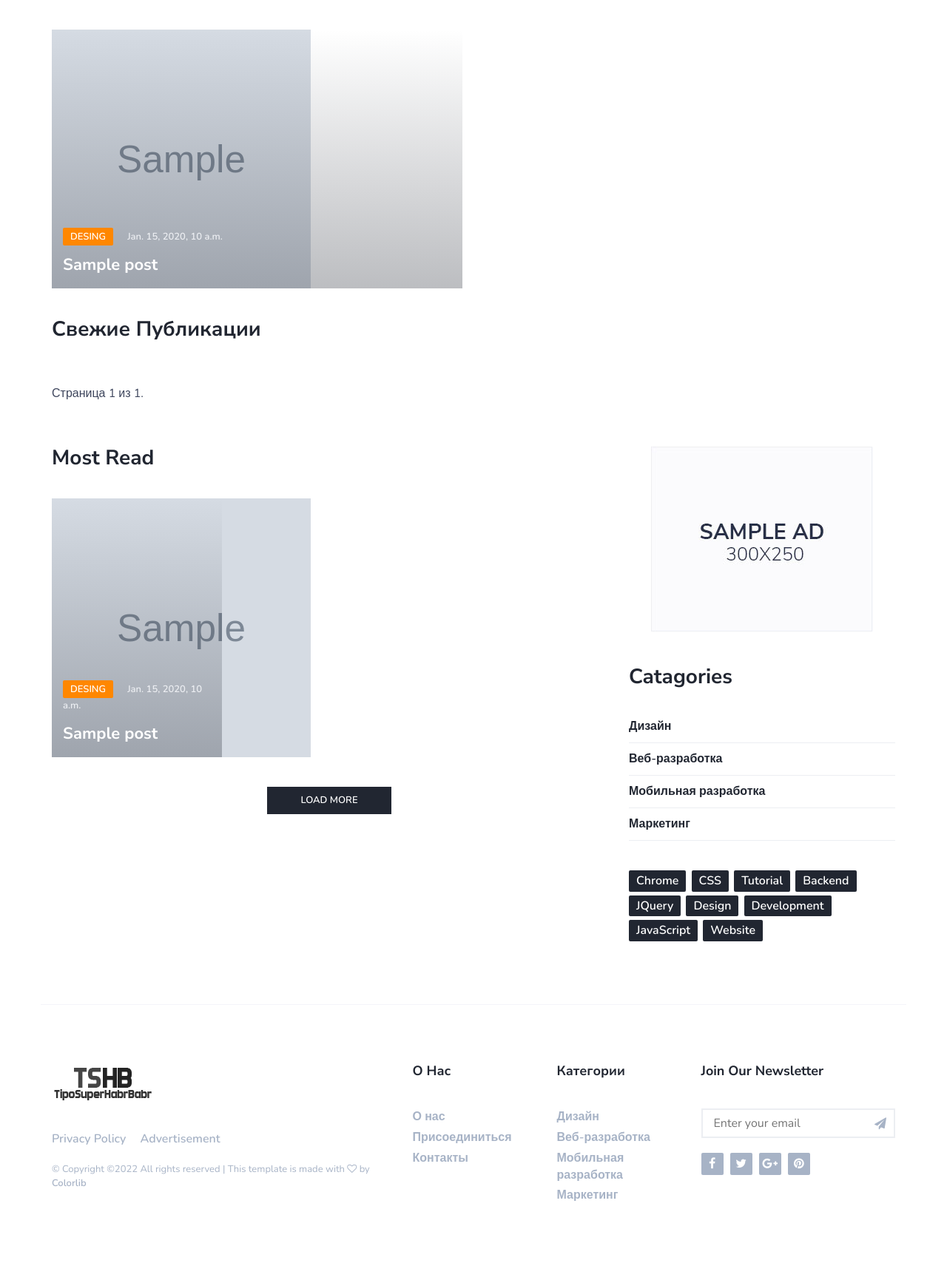
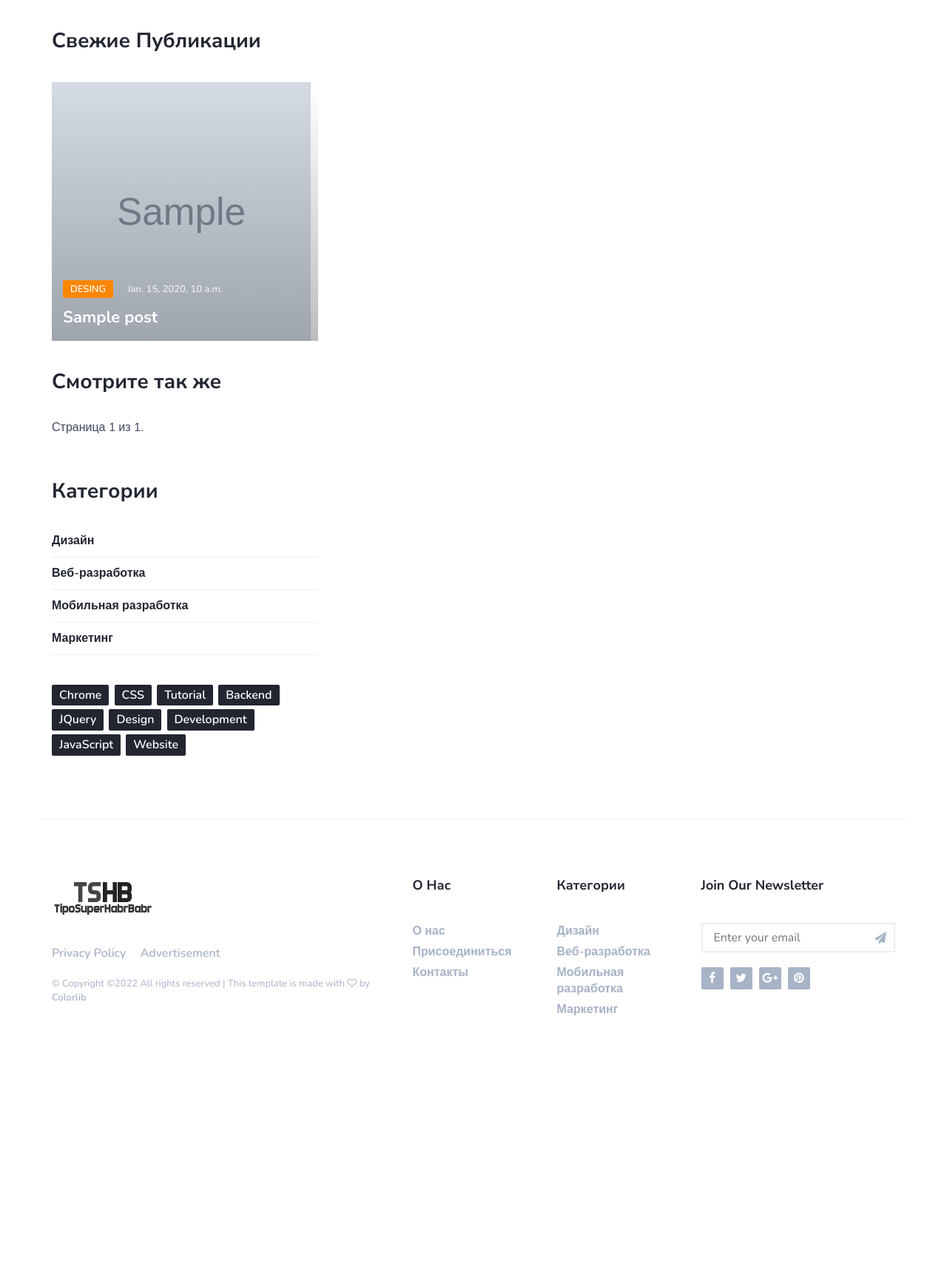
Before and after one commit to TipoSuperHabrBabr/TSHB, a Django app: page / in a window 1280 px wide. Shown: the part 70-1778 px from the top of the page at 74% size. After the commit the page ends 1443 px from the top, so only its background shows below. Run offline with Django 4.2, Linux system fonts and the light colour scheme; tables that the repository leaves empty hold one stand-in row (values such as "Sample post"); grey boxes marked "Sample" are stand-in pictures; some libraries are stand-ins or nearby versions.

Commit message:
task4_5 done

```diff
--- a/backend/authapp/views.py
+++ b/backend/authapp/views.py
@@ -125,6 +125,7 @@ def edit(request):
     }
     return render(request, 'authapp/edit.html', content)
 
+
 class UserDetailView(DetailView):
     model = BlogUser
     template_name = 'authapp/user_read.html'
--- a/backend/blogapp/templates/blogapp/blog-post.html
+++ b/backend/blogapp/templates/blogapp/blog-post.html
@@ -6,7 +6,7 @@
 
 <!-- Page Header -->
 <div class="page-header" id="post-header">
-    <div class="background-img" style="background-image: url('/media/{{ post.body_image }}');"></div>
+    <div class="background-img" style="background-image: url('/media/{{ post.body_image|default:'default_images/default-post.jpg' }}');"></div>
     <div class="container">
         <div class="row">
             <div class="col-md-10" style="margin-bottom: -40px">
--- a/backend/blogapp/templates/blogapp/blog.html
+++ b/backend/blogapp/templates/blogapp/blog.html
@@ -10,6 +10,11 @@
     <div class="container">
         <!-- row -->
             <div class="row">
+                <div class="col-md-12">
+                    <div class="section-title">
+                        <h2>{{ current_category }}</h2>
+                    </div>
+                </div>
                 <!-- post -->
                 {% for post in posts_list %}
                 <div class="col-md-12">
--- a/backend/blogapp/templates/blogapp/index.html
+++ b/backend/blogapp/templates/blogapp/index.html
@@ -10,10 +10,15 @@
         <div class="container">
             <!-- row -->
             <div class="row">
+                <div class="col-md-12">
+                    <div class="section-title">
+                        <h2>Свежие публикации</h2>
+                    </div>
+                </div>
                 <!-- Тут 2 поста самых свежих через цикл -->
                 <!-- post -->
                 {% for post in new_posts_list %}
-                    <div class="col-md-6">
+                    <div class="col-md-4">
                         <div class="post post-thumb">
                             <a class="post-img" href="{% url 'blogapp:read_post' post.id %}"> <img
                                     src="/media/{{ post.body_image|default:'default_images/default-post.jpg' }}" alt="null"></a>
@@ -37,11 +42,11 @@
             <!-- row -->
             <div class="row">
                 <div class="col-md-12">
-                    <div class="section-title">
-                        <h2>Свежие публикации</h2>
+                    <div>
+                        <h2>Смотрите так же</h2>
                     </div>
                 </div>
-                <!-- Тут 6 свежих постов после двух предыдущих -->
+                <!-- Тут 9 свежих постов после двух предыдущих -->
                 <!-- post -->
                 {% for post in old_posts_list %}
                     <div class="col-md-4">
@@ -88,56 +93,20 @@
         <div class="container">
             <!-- row -->
             <div class="row">
-                <div class="col-md-8">
-                    <div class="row">
-                        <div class="col-md-12">
-                            <div class="section-title">
-                                <h2>Most Read</h2>
-                            </div>
-                        </div>
-                        <!-- Тут 4 самых залайканных поста -->
-                        <!-- Пока костыль, ак как еще не реализованны лайки -->
-                        <!-- post -->
-                        {% for post in posts_list %}
-                            <div class="col-md-4">
-                                <div class="post post-thumb">
-                                    <a class="post-img" href="{% url 'blogapp:read_post' post.id %}"> <img
-                                            src="/media/{{ post.body_image }}" alt=""></a>
-                                    <div class="post-body">
-                                        <div class="post-meta">
-                                            <a class="post-category cat-2" href="">{{ post.category }}</a>
-                                            <span class="post-date">{{ post.created_date }}</span>
-                                        </div>
-                                        <h3 class="post-title"><a
-                                                href="{% url 'blogapp:read_post' post.id %}">{{ post.title }}</a></h3>
-
-                                    </div>
-                                </div>
-                            </div>
-                        {% endfor %}
-                        <!-- /post -->
-
-                        <div class="col-md-12">
-                            <div class="section-row">
-                                <button class="primary-button center-block">Load More</button>
-                            </div>
-                        </div>
-                    </div>
-                </div>
 
                 <div class="col-md-4">
                     <!-- ad -->
-                    <div class="aside-widget text-center">
-                        <a href="#" style="display: inline-block;margin: auto;">
-                            <img class="img-responsive" src="../../static/img/ad-1.jpg" alt="">
-                        </a>
-                    </div>
+<!--                    <div class="aside-widget text-center">-->
+<!--                        <a href="#" style="display: inline-block;margin: auto;">-->
+<!--                            <img class="img-responsive" src="../../static/img/ad-1.jpg" alt="">-->
+<!--                        </a>-->
+<!--                    </div>-->
                     <!-- /ad -->
 
                     <!-- catagories -->
                     <div class="aside-widget">
                         <div class="section-title">
-                            <h2>Catagories</h2>
+                            <h2>Категории</h2>
                         </div>
                         <div class="category-widget">
                             <ul>
--- a/backend/blogapp/views.py
+++ b/backend/blogapp/views.py
@@ -15,9 +15,9 @@ from django.views.generic import CreateView, UpdateView
 
 def index(request):
     posts_list = Post.objects.all().order_by('-created_date')
-    new_posts_list = Post.objects.all().order_by('-created_date')[0:2]
-    old_posts_list = Post.objects.all().order_by('-created_date')[2:]
-    paginator = Paginator(old_posts_list, 6)
+    new_posts_list = Post.objects.all().order_by('-created_date')[0:3]
+    old_posts_list = Post.objects.all().order_by('-created_date')[3:]
+    paginator = Paginator(old_posts_list, 9)
 
     page_number = request.GET.get('page')
     try:
@@ -26,7 +26,6 @@ def index(request):
         page_obj = paginator.page(1)
     except EmptyPage:
         page_obj = paginator.page(paginator.num_pages)
-
 
     return render(request, 'blogapp/index.html',
                   context={
@@ -49,7 +48,7 @@ def blog(request):
     category_id = request.GET.get('id')
     current_category = categories[category_id]
     posts_list = Post.objects.filter(category=current_category).order_by('-created_date')
-    paginator = Paginator(posts_list, 2)
+    paginator = Paginator(posts_list, 6)
 
     page_number = request.GET.get('page')
     try:
@@ -133,7 +132,8 @@ def edit_post(request, pk):
     if request.user == post.user_id or request.user.is_moderator or request.user.is_superuser and post.is_active:
 
         if request.method == 'POST':
-            form = PostForm(request.POST or None, instance=post)
+
+            form = PostForm(request.POST, request.FILES or None, instance=post)
             if form.is_valid():
                 form.save()
                 post.edit_date = timezone.now()
@@ -141,7 +141,6 @@ def edit_post(request, pk):
                 return HttpResponseRedirect(request.META.get('HTTP_REFERER'))
 
         else:
-
             form = PostForm(request.POST or None, instance=post)
 
         content = {
```
